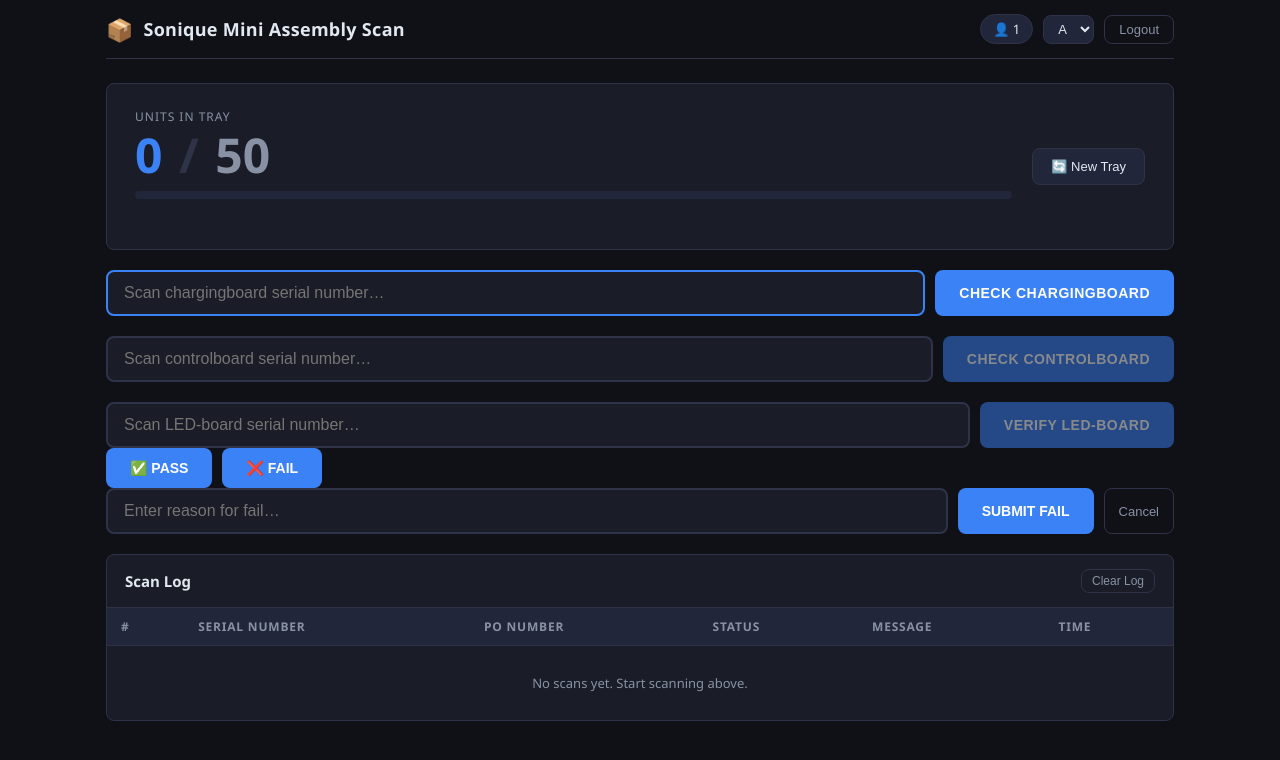
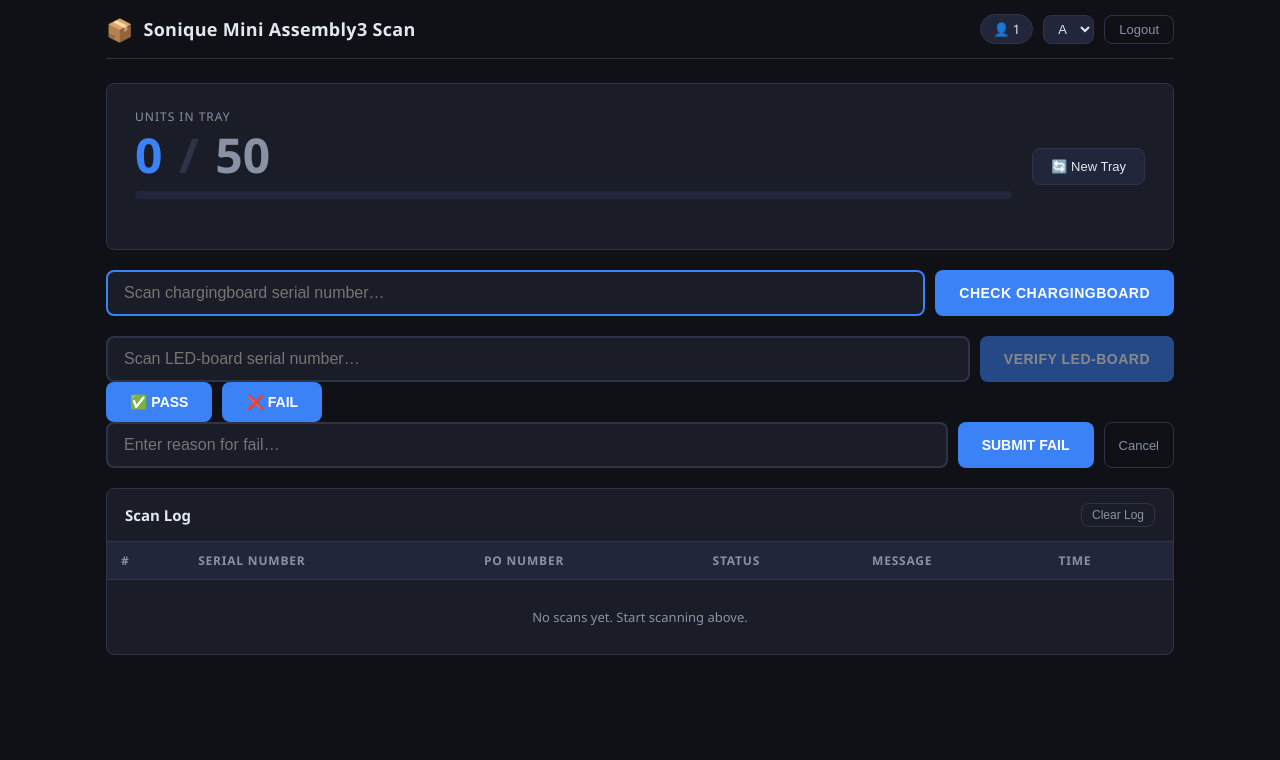
Before and after one commit to kaertech-dev/soniquemini-assembly3, a Flask app: page / in a window 1280 px wide. Shown: the top 760 px of the page. Run offline with Flask 3, Linux system fonts and the light colour scheme; the visitor is signed in with stand-in values (Sample User, id 1); parts of the project's set-up code (start-up, migrations or seed data) failed here and were passed over.

Commit message:
removed controlboard input

```diff
--- a/app/routes_scan.py
+++ b/app/routes_scan.py
@@ -75,17 +75,15 @@
     data = request.get_json(force=True)
     serial_num = (data.get("serial_num") or "").strip()
     chargingboard = (data.get("chargingboard") or "").strip()
-    controlboard = (data.get("controlboard") or "").strip()
 
     if not serial_num:
         return jsonify({"ok": False, "message": "Serial number is required."}), 400
-    if not chargingboard or not controlboard:
-        return jsonify({"ok": False, "message": "Both board serials are required."}), 400
+    if not chargingboard:
+        return jsonify({"ok": False, "message": "Chargingboard serial is required."}), 400
 
     result = validate_scan(
         serial_num,
         chargingboard,
-        controlboard,
     )
     ok = result["status"] == "ok"
     return jsonify({"ok": ok, **result})
@@ -100,15 +98,14 @@
     data = request.get_json(force=True)
     serial_num = (data.get("serial_num") or "").strip()
     chargingboard = (data.get("chargingboard") or "").strip()
-    controlboard = (data.get("controlboard") or "").strip()
     decision   = (data.get("decision") or "").strip().lower()
     shift      = (data.get("shift") or "").strip()
     remarks    = (data.get("remarks") or "").strip()
 
-    if not serial_num or not chargingboard or not controlboard:
+    if not serial_num or not chargingboard:
         return jsonify({
             "ok": False,
-            "message": "LED-board serial and both board serials are required.",
+            "message": "LED-board and chargingboard serials are required.",
         }), 400
     if decision not in ("pass", "fail"):
         return jsonify({"ok": False, "message": "Decision must be 'pass' or 'fail'."}), 400
@@ -118,7 +115,6 @@
     result = finalize_scan(
         serial_num=serial_num,
         chargingboard=chargingboard,
-        controlboard=controlboard,
         operator_en=session["operator_en"],
         shift=shift,
         decision=decision,
--- a/app/scan.py
+++ b/app/scan.py
@@ -6,10 +6,6 @@
     "chargingboard": {
         "table": "soniquemini.chargingboard_main",
         "stations": ("test",),
-    },
-    "controlboard": {
-        "table": "soniquemini.controlboard_main",
-        "stations": ("progtest", "vi"),
     },
 }
 REQUIRED_STATIONS = (
@@ -20,7 +16,7 @@
 
 
 def lookup_board(serial_num: str, board_type: str):
-    """Look up a charging or control board and its required station results."""
+    """Look up a chargingboard and its required station results."""
     config = BOARD_STATIONS.get(board_type)
     if config is None:
         return None
@@ -43,7 +39,7 @@
     if config is None:
         return {
             "status": "fail",
-            "message": "Choose either the chargingboard or controlboard station.",
+            "message": "Choose the chargingboard station.",
             "ok": False,
         }
 
@@ -151,7 +147,6 @@
 def record_assembly(
     serial_num: str,
     chargingboard: str,
-    controlboard: str,
     po_num: str,
     operator_en: str,
     shift: str,
@@ -205,7 +200,7 @@
                 operator_en,
                 shift,
                 chargingboard,
-                controlboard,
+                "",
                 datetime.now(),
             ),
         )
@@ -221,7 +216,6 @@
 def record_fail(
     serial_num: str,
     chargingboard: str,
-    controlboard: str,
     po_num: str,
     operator_en: str,
     shift: str,
@@ -259,7 +253,7 @@
                 operator_en,
                 shift,
                 chargingboard,
-                controlboard,
+                "",
                 datetime.now(),
                 repetition,
                 reason,
@@ -274,26 +268,21 @@
         conn.close()
 
 
-def validate_scan(serial_num: str, chargingboard: str, controlboard: str):
-    """Validate both scanned boards and all required LED-board stations."""
+def validate_scan(serial_num: str, chargingboard: str):
+    """Validate the scanned chargingboard and required LED-board stations."""
     serial_num = serial_num.strip()
     chargingboard = chargingboard.strip()
-    controlboard = controlboard.strip()
 
-    if not chargingboard or not controlboard:
+    if not chargingboard:
         return {
             "status": "fail",
-            "message": "Scan and verify both chargingboard and controlboard serials first.",
+            "message": "Scan and verify the chargingboard serial first.",
             "unit": None,
         }
 
-    for board_type, board_serial in (
-        ("chargingboard", chargingboard),
-        ("controlboard", controlboard),
-    ):
-        result = process_board_check(board_serial, board_type)
-        if not result["ok"]:
-            return {"status": result["status"], "message": result["message"], "unit": None}
+    result = process_board_check(chargingboard, "chargingboard")
+    if not result["ok"]:
+        return {"status": result["status"], "message": result["message"], "unit": None}
 
     unit = lookup_unit(serial_num)
     if not unit:
@@ -340,7 +329,6 @@
 def finalize_scan(
     serial_num: str,
     chargingboard: str,
-    controlboard: str,
     operator_en: str,
     shift: str,
     decision: str,
@@ -349,13 +337,12 @@
     """Revalidate the scanned boards and LED-board before saving the decision."""
     serial_num = serial_num.strip()
     chargingboard = chargingboard.strip()
-    controlboard = controlboard.strip()
     decision = (decision or "").strip().lower()
 
     if decision not in ("pass", "fail"):
         return {"status": "fail", "message": "Invalid decision.", "unit": None}
 
-    check = validate_scan(serial_num, chargingboard, controlboard)
+    check = validate_scan(serial_num, chargingboard)
     if check["status"] != "ok":
         if decision == "pass" and check["status"] == "already_assembly":
             return {
@@ -376,7 +363,6 @@
         repetition = record_fail(
             serial_num,
             chargingboard,
-            controlboard,
             unit["po_num"],
             operator_en,
             shift,
@@ -402,7 +388,6 @@
     existing_record = record_assembly(
         serial_num,
         chargingboard,
-        controlboard,
         unit["po_num"],
         operator_en,
         shift,
--- a/templates/scan.html
+++ b/templates/scan.html
@@ -1,6 +1,6 @@
 <!-- scan.html -->
 {% extends "base.html" %}
-{% block title %}Sonique Mini Assembly Scan{% endblock %}
+{% block title %}Sonique Mini Assembly3 Scan{% endblock %}
 {% block body %}
 <div class="app-wrap">
 
@@ -8,7 +8,7 @@
   <header class="app-header">
     <div class="header-left">
       <span class="logo-icon">📦</span>
-      <span class="header-title">Sonique Mini Assembly Scan</span>
+      <span class="header-title">Sonique Mini Assembly3 Scan</span>
     </div>
     <div class="header-right">
       <span class="operator-badge">👤 {{ operator_en }}</span>
@@ -45,16 +45,6 @@
       <button id="btn-scan-chargingboard" class="btn-primary btn-scan">CHECK CHARGINGBOARD</button>
     </div>
     <div id="scan-msg-chargingboard" class="scan-msg hidden"></div>
-  </div>
-
-  <!-- Controlboard serial -->
-  <div class="scan-section">
-    <div class="scan-row">
-      <input id="scan-controlboard" class="scan-input" type="text"
-             placeholder="Scan controlboard serial number…" autocomplete="off" disabled />
-      <button id="btn-scan-controlboard" class="btn-primary btn-scan" disabled>CHECK CONTROLBOARD</button>
-    </div>
-    <div id="scan-msg-controlboard" class="scan-msg hidden"></div>
   </div>
 
   <!-- LED-board serial -->
@@ -112,7 +102,6 @@
   let count = 0;
   let logRows = [];
   let chargingboardSerial = null;
-  let controlboardSerial = null;
   let verifiedSerial = null;
   let decisionSubmitting = false;
 
@@ -121,16 +110,13 @@
   const trayLbl   = document.getElementById("tray-status");
 
   const scanChargingboard = document.getElementById("scan-chargingboard");
-  const scanControlboard = document.getElementById("scan-controlboard");
   const scanLedboard = document.getElementById("scan-ledboard");
   const msgChargingboard = document.getElementById("scan-msg-chargingboard");
-  const msgControlboard = document.getElementById("scan-msg-controlboard");
   const msgLedboard = document.getElementById("scan-msg-ledboard");
   const logBody     = document.getElementById("log-body");
   const emptyRow    = document.getElementById("empty-row");
   const shiftSel    = document.getElementById("sel-shift");
   const btnChargingboard = document.getElementById("btn-scan-chargingboard");
-  const btnControlboard = document.getElementById("btn-scan-controlboard");
   const btnLedboard = document.getElementById("btn-scan-ledboard");
 
   const decisionRow   = document.getElementById("decision-row");
@@ -187,14 +173,10 @@
 
   function resetScanSteps() {
     chargingboardSerial = null;
-    controlboardSerial = null;
     verifiedSerial = null;
     scanChargingboard.value = "";
     scanChargingboard.disabled = false;
     btnChargingboard.disabled = false;
-    scanControlboard.value = "";
-    scanControlboard.disabled = true;
-    btnControlboard.disabled = true;
     scanLedboard.value = "";
     scanLedboard.disabled = true;
     btnLedboard.disabled = true;
@@ -224,9 +206,9 @@
       if (data.ok) {
         chargingboardSerial = data.serial_num;
         scanChargingboard.disabled = true;
-        scanControlboard.disabled = false;
-        btnControlboard.disabled = false;
-        scanControlboard.focus();
+        scanLedboard.disabled = false;
+        btnLedboard.disabled = false;
+        scanLedboard.focus();
       }
     } catch {
       showMsg(msgChargingboard, "Unable to check the chargingboard serial. Please retry.", "error");
@@ -235,34 +217,13 @@
     }
   }
 
-  async function doCheckControlboard() {
-    const serial = scanControlboard.value.trim();
-    if (!serial) { showMsg(msgControlboard, "Scan the controlboard serial number.", "error"); return; }
-    btnControlboard.disabled = true;
-    try {
-      const data = await checkBoard(serial, "controlboard");
-      showMsg(msgControlboard, data.message, data.ok ? "success" : "error");
-      if (data.ok) {
-        controlboardSerial = data.serial_num;
-        scanControlboard.disabled = true;
-        scanLedboard.disabled = false;
-        btnLedboard.disabled = false;
-        scanLedboard.focus();
-      }
-    } catch {
-      showMsg(msgControlboard, "Unable to check the controlboard serial. Please retry.", "error");
-    } finally {
-      btnControlboard.disabled = controlboardSerial !== null;
-    }
-  }
-
   async function doVerifyLedboard() {
     if (count >= TRAY_LIMIT) {
       showMsg(msgLedboard, `Tray is full (${TRAY_LIMIT}/${TRAY_LIMIT}). Click 'New Tray' to reset.`, "error");
       return;
     }
-    if (!chargingboardSerial || !controlboardSerial) {
-      showMsg(msgLedboard, "Verify both board serials first.", "error");
+    if (!chargingboardSerial) {
+      showMsg(msgLedboard, "Verify the chargingboard serial first.", "error");
       return;
     }
     const serial = scanLedboard.value.trim();
@@ -275,7 +236,6 @@
         body: JSON.stringify({
           serial_num: serial,
           chargingboard: chargingboardSerial,
-          controlboard: controlboardSerial,
         })
       });
       const data = await res.json();
@@ -314,7 +274,6 @@
         body: JSON.stringify({
           serial_num: verifiedSerial,
           chargingboard: chargingboardSerial,
-          controlboard: controlboardSerial,
           decision,
           shift: shiftSel.value,
           remarks,
@@ -347,9 +306,6 @@
 
   btnChargingboard.addEventListener("click", doCheckChargingboard);
   scanChargingboard.addEventListener("keydown", e => { if (e.key === "Enter") doCheckChargingboard(); });
-
-  btnControlboard.addEventListener("click", doCheckControlboard);
-  scanControlboard.addEventListener("keydown", e => { if (e.key === "Enter") doCheckControlboard(); });
 
   btnLedboard.addEventListener("click", doVerifyLedboard);
   scanLedboard.addEventListener("keydown", e => { if (e.key === "Enter") doVerifyLedboard(); });
```
